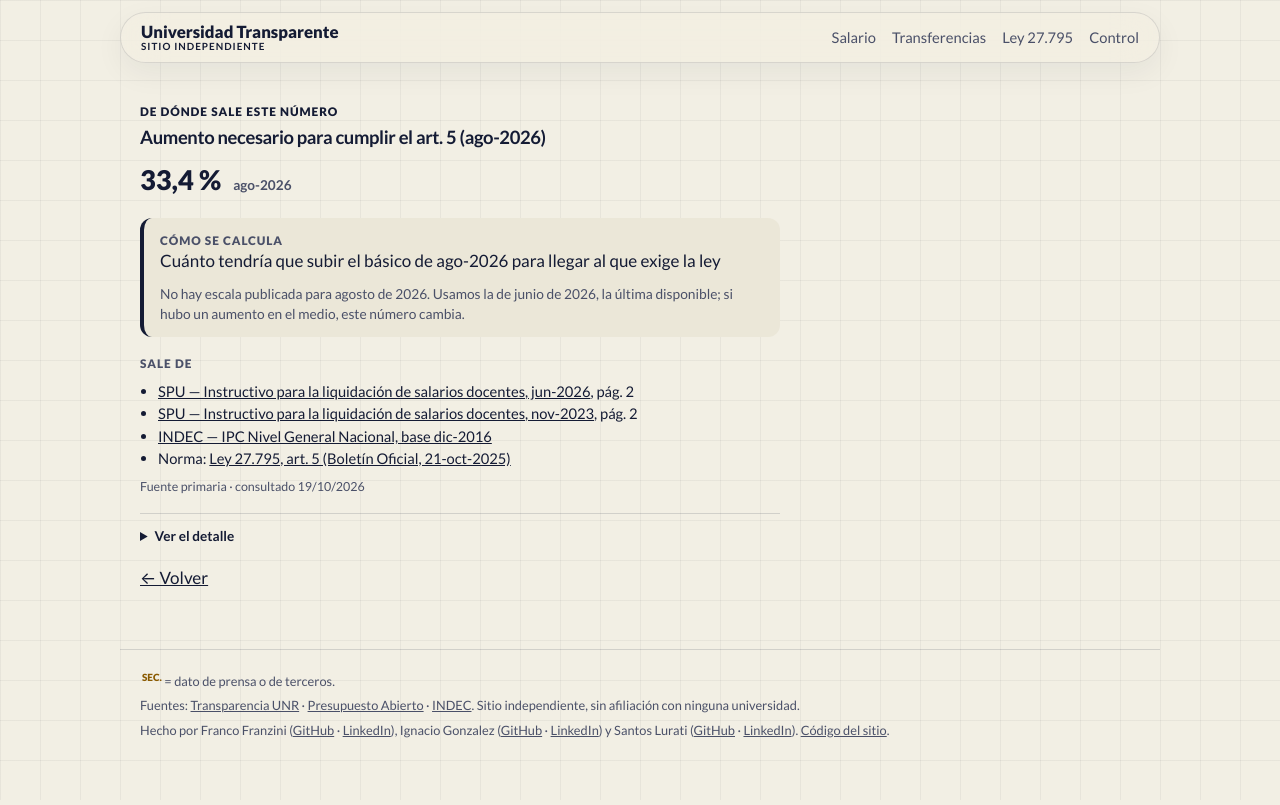
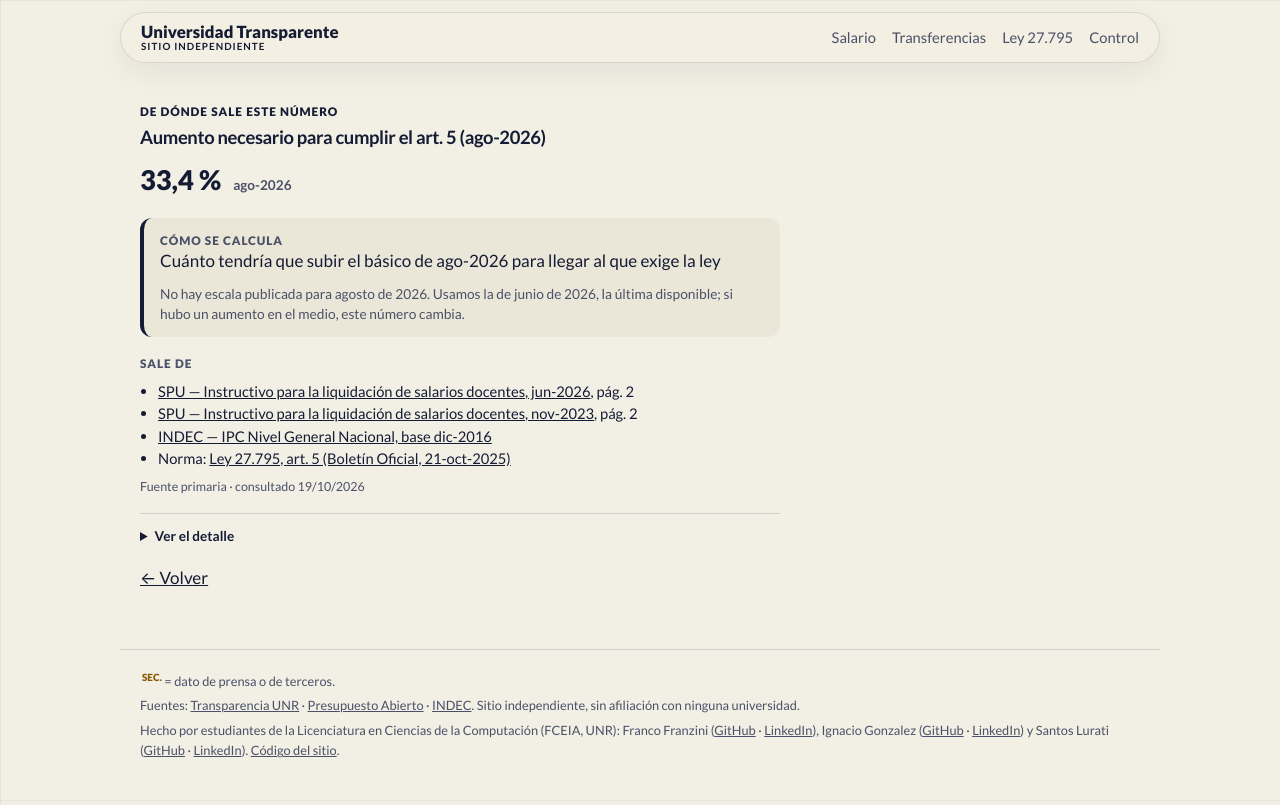
Before and after one commit to francofranzini/unr-transparente, a FastAPI app: page /ficha/cifra/salario/brecha-art5 in a window 1280 px wide. Before the commit the page ends 761 px from the top, so only its background shows below. Run offline with FastAPI, Linux system fonts and the light colour scheme; some libraries are stand-ins or nearby versions.

Commit message:
Portada: autoría de estudiantes de LCC (FCEIA, UNR) y caché de 5 minutos en la CDN
La autoría va en el pie y en la descripción, con las palabras con que nos
mencionan los medios. La caché evita recalcular la portada en cada visita.

Co-Authored-By: Claude Opus 5.5 <noreply@anthropic.com>

```diff
--- a/app/main.py
+++ b/app/main.py
@@ -44,7 +44,10 @@ templates.env.globals.update(paginas={v: k for k, v in PAGINAS.items()})
 def inicio(request: Request):
     ejes = construir_ejes(repo)
     formatos = [graficos.salario_contra_ley(ejes["salario"].serie, f) for f in graficos.FORMATOS]
-    return templates.TemplateResponse(request, "inicio.html", {"ejes": ejes, "graficos_salario": formatos})
+    respuesta = templates.TemplateResponse(request, "inicio.html", {"ejes": ejes, "graficos_salario": formatos})
+    # La CDN de Vercel guarda la portada 5 minutos; así un pico de visitas no recalcula la página en cada pedido.
+    respuesta.headers["Cache-Control"] = "public, max-age=0, s-maxage=300, stale-while-revalidate=86400"
+    return respuesta
 
 
 @app.get("/robots.txt", response_class=PlainTextResponse)
--- a/app/templates/base.html
+++ b/app/templates/base.html
@@ -5,7 +5,7 @@
   <meta name="viewport" content="width=device-width, initial-scale=1">
   <title>{% block titulo %}Universidad Transparente · Ley 27.795 de financiamiento universitario{% endblock %}</title>
   {# Vista previa al compartir el enlace (WhatsApp, LinkedIn, X): las URL tienen que ser absolutas. Si cambia la imagen, cambiarle el nombre: las redes la guardan en caché por URL #}
-  {% set descripcion = "El financiamiento universitario frente a la Ley 27.795, con la fuente de cada número. Sitio independiente." %}
+  {% set descripcion = "El financiamiento universitario frente a la Ley 27.795, con la fuente de cada número. Sitio independiente, hecho por estudiantes de Ciencias de la Computación de la UNR." %}
   <meta name="description" content="{{ descripcion }}">
   <meta name="google-site-verification" content="a_Nq1t_VVl2VGL9N0DcGyvncUL19_rPtP6m7q1hDYYY">
   {% block robots %}<link rel="canonical" href="{{ sitio }}/">{% endblock %}
@@ -58,7 +58,7 @@
       ("Ignacio Gonzalez", "https://github.com/igg7x", "https://www.linkedin.com/in/ignacio-g-421882231/"),
       ("Santos Lurati", "https://github.com/santosLurati", "https://www.linkedin.com/in/santos-lurati-b3525824a/"),
     ] %}
-    <p class="autores">Hecho por
+    <p class="autores">Hecho por estudiantes de la Licenciatura en Ciencias de la Computación (FCEIA, UNR):
       {%- for nombre, github, linkedin in autores %}
       {{ nombre }}{% if github or linkedin %} ({% if github %}<a href="{{ github }}">GitHub</a>{% endif %}{% if github and linkedin %} · {% endif %}{% if linkedin %}<a href="{{ linkedin }}">LinkedIn</a>{% endif %}){% endif %}{{ "," if loop.revindex > 2 else (" y" if loop.revindex == 2 else "") }}
       {%- endfor %}.
```
Also changed, not shown: tests/test_app.py (+6 -0 lines).
